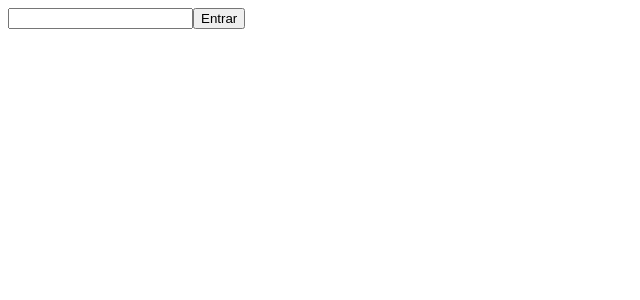
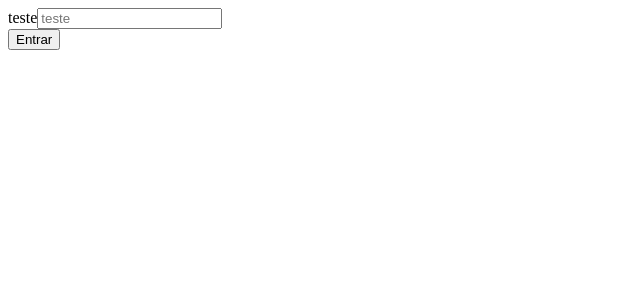
Before and after one commit to ricard027/financely, a Next.js app: page /login in a window 1280 px wide. Shown: the top 300 px of the page, without its empty margins (0-640 px from the left). Built offline with nearby package versions, Linux system fonts and the light colour scheme.

Commit message:
feat: initial input component added

```diff
--- /dev/null
+++ b/src/app/(auth)/components/input/input-component.tsx
@@ -0,0 +1,27 @@
+import tw from "tailwind-styled-components";
+import { HtmlHTMLAttributes } from "react";
+
+interface IInputContainerProps {
+  placeholder?: String;
+  label?: string;
+  type: Number | string;
+  hasError: Boolean;
+}
+
+const error = `boder border-solid border-red-500
+`;
+
+const InputContainer = tw.input<IInputContainerProps>`
+${({ hasError }) => (hasError ? error : ``)}
+`;
+
+interface IInputContainerProps extends HtmlHTMLAttributes<HTMLInputElement> {}
+const InputComponent = ({ label, placeholder }: IInputContainerProps) => {
+  return (
+    <div>
+      <label>{label}</label>
+      <InputContainer placeholder={placeholder} />
+    </div>
+  );
+};
+export default InputComponent;
--- a/src/app/(auth)/login/page.tsx
+++ b/src/app/(auth)/login/page.tsx
@@ -1,10 +1,11 @@
 "use client";
 import { ButtonComponent } from "../components/button/button-component";
+import InputComponent from "../components/input/input-component";
 
 function LoginPage() {
   return (
     <div>
-      <input type="text" />
+      <InputComponent placeholder={"teste"} label={"teste"} />
       <ButtonComponent primary={true}>Entrar</ButtonComponent>
     </div>
   );
```
